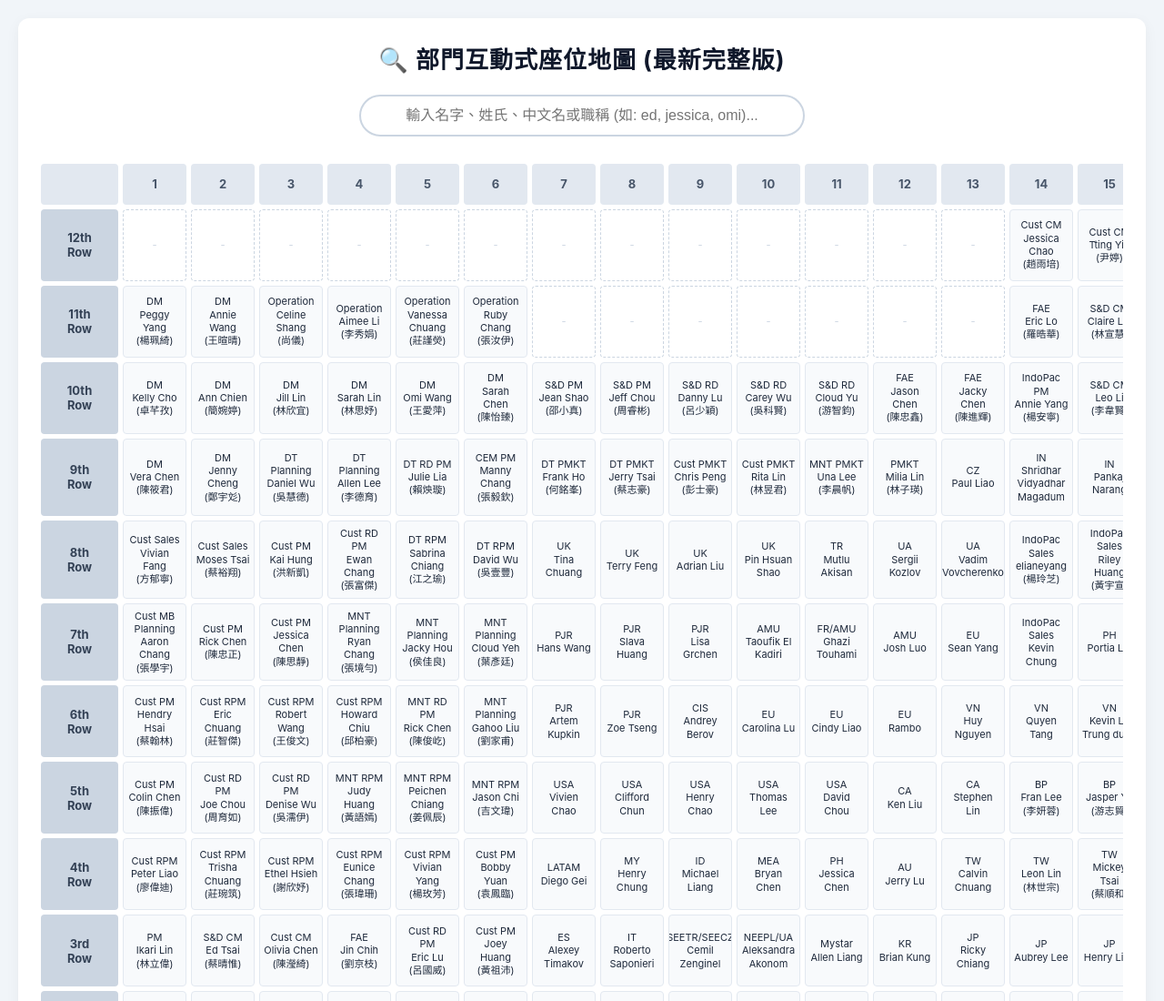
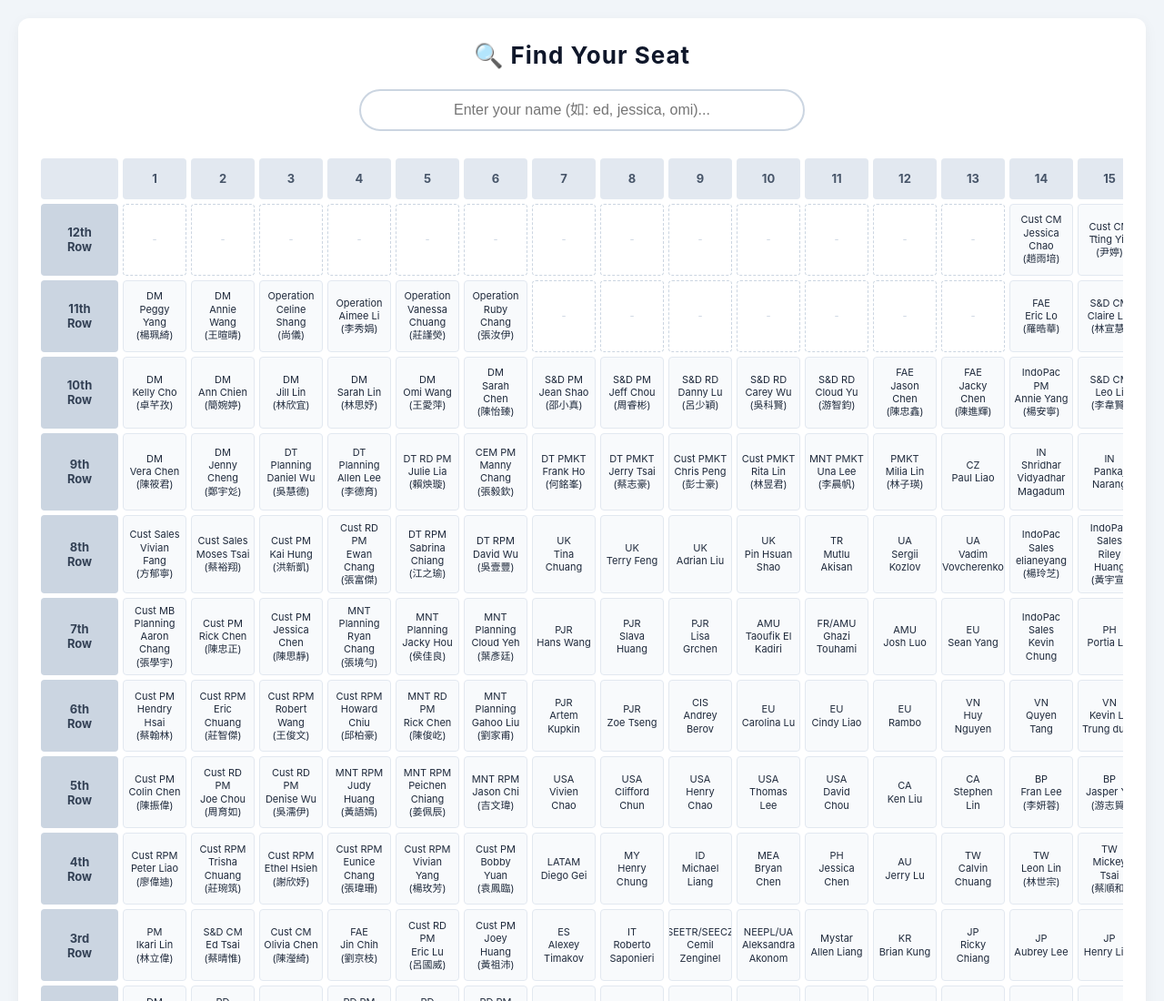
Before and after one commit to evahuang240909/2026-workshop, a plain HTML site: page index.html in a window 1280 px wide. Shown: the top 1100 px of the page at 91% size. Drawn offline with Linux system fonts and the light colour scheme.

Commit message:
Update index.html

```diff
--- a/index.html
+++ b/index.html
@@ -3,7 +3,7 @@
 <head>
     <meta charset="UTF-8">
     <meta name="viewport" content="width=device-width, initial-scale=1.0">
-    <title>部門互動式座位查詢系統 v3</title>
+    <title>2026 CND Workshop Seat Map</title>
     <style>
         body { font-family: -apple-system, BlinkMacSystemFont, "Segoe UI", Roboto, sans-serif; margin: 20px; background-color: #f1f5f9; color: #1e293b; }
         .container { max-width: 1500px; margin: 0 auto; background: white; padding: 25px; border-radius: 12px; box-shadow: 0 4px 15px rgba(0,0,0,0.05); }
@@ -43,13 +43,13 @@
 <body>
 
     <div class="container">
-        <h2>🔍 部門互動式座位地圖 (最新完整版)</h2>
+        <h2>🔍 Find Your Seat</h2>
         <div class="search-area">
-            <input type="text" id="mapSearch" placeholder="輸入名字、姓氏、中文名或職稱 (如: ed, jessica, omi)..." oninput="highlightMap()">
+            <input type="text" id="mapSearch" placeholder="Enter your name (如: ed, jessica, omi)..." oninput="highlightMap()">
         </div>
 
         <div class="result-panel" id="textResultPanel">
-            <div class="result-title">📋 完美的文字搜尋結果：</div>
+            <div class="result-title">📋 Seat：</div>
             <div id="textResultContent"></div>
         </div>
 
```
